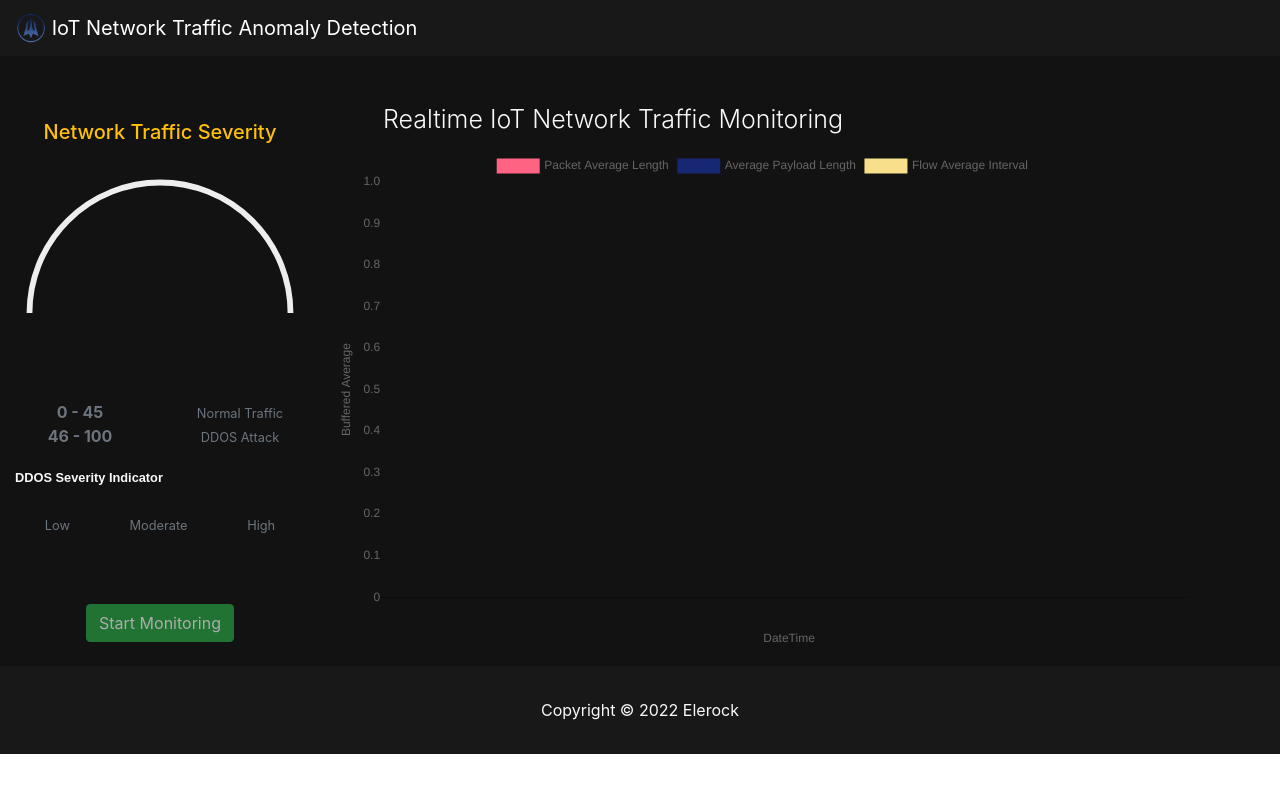
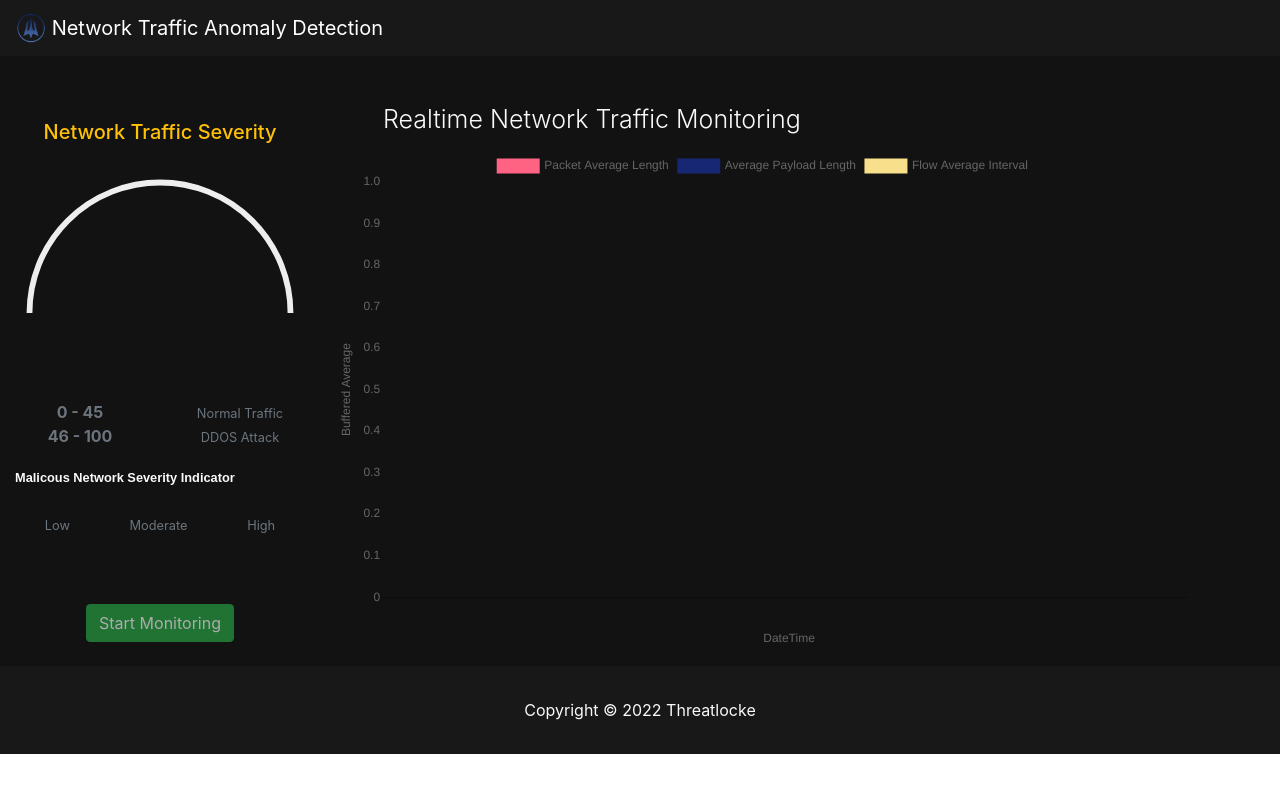
Before and after one commit to ScrimpyMoon08/KNN-Anomaly-Detector, a Flask app: page / in a window 1280 px wide. Run offline with Flask 2, Linux system fonts and the light colour scheme; data that the repository does not hold is empty; some libraries are stand-ins or nearby versions.

Commit message:
Update index.html

```diff
--- a/templates/index.html
+++ b/templates/index.html
@@ -18,7 +18,7 @@
 <nav class="navbar navbar-dark text-light" style="background:#181818">
   <a class="navbar-brand" href="#">
     <img src="{{ url_for('static',filename='img/poseidon-logo-small.png') }}" width="30" height="30" class="d-inline-block align-top" alt="">
-    IoT Network Traffic Anomaly Detection
+    Network Traffic Anomaly Detection
   </a>
 </nav>
     <div class="toast-container">
@@ -45,7 +45,7 @@
                    </div>
                 </div>
                 <div class="col-md-12 mt-3">
-                    <small><b style="font-family:Arial;" class="text-light">DDOS Severity Indicator</b></small>
+                    <small><b style="font-family:Arial;" class="text-light">Malicous Network Severity Indicator</b></small>
                     <div class="row mt-3">
                         <div class="col-md-12 col-sm-12 col-xs-12">
                              <div class="d-flex justify-content-around text-center text-secondary">
@@ -68,7 +68,7 @@
         <div class="col-md-9 col-sm-12 col-xs-12 mt-5">
             <div class="row">
                 <div class="col-md-12 col-sm-12 col-xs-12">
-                    <h5 class="display-4 ml-md-5 mb-3 text-light" style="font-size:25px;">Realtime IoT Network Traffic Monitoring</h5>
+                    <h5 class="display-4 ml-md-5 mb-3 text-light" style="font-size:25px;">Realtime Network Traffic Monitoring</h5>
                 </div>
                 <div class="col-md-12 col-sm-12 col-xs-12">
                     <div class="canvas-parent">
@@ -84,7 +84,7 @@
 </div>
     <footer class="py-3" style="background: #181818;">
         <div class="container">
-           <p class="text-center text-light mt-3">Copyright &copy; 2022 Elerock</p>
+           <p class="text-center text-light mt-3">Copyright &copy; 2022 Threatlocke</p>
         </div>
     </footer>
 <script src="{{ url_for('static',filename='js/popper.min.js') }}"></script>
```
